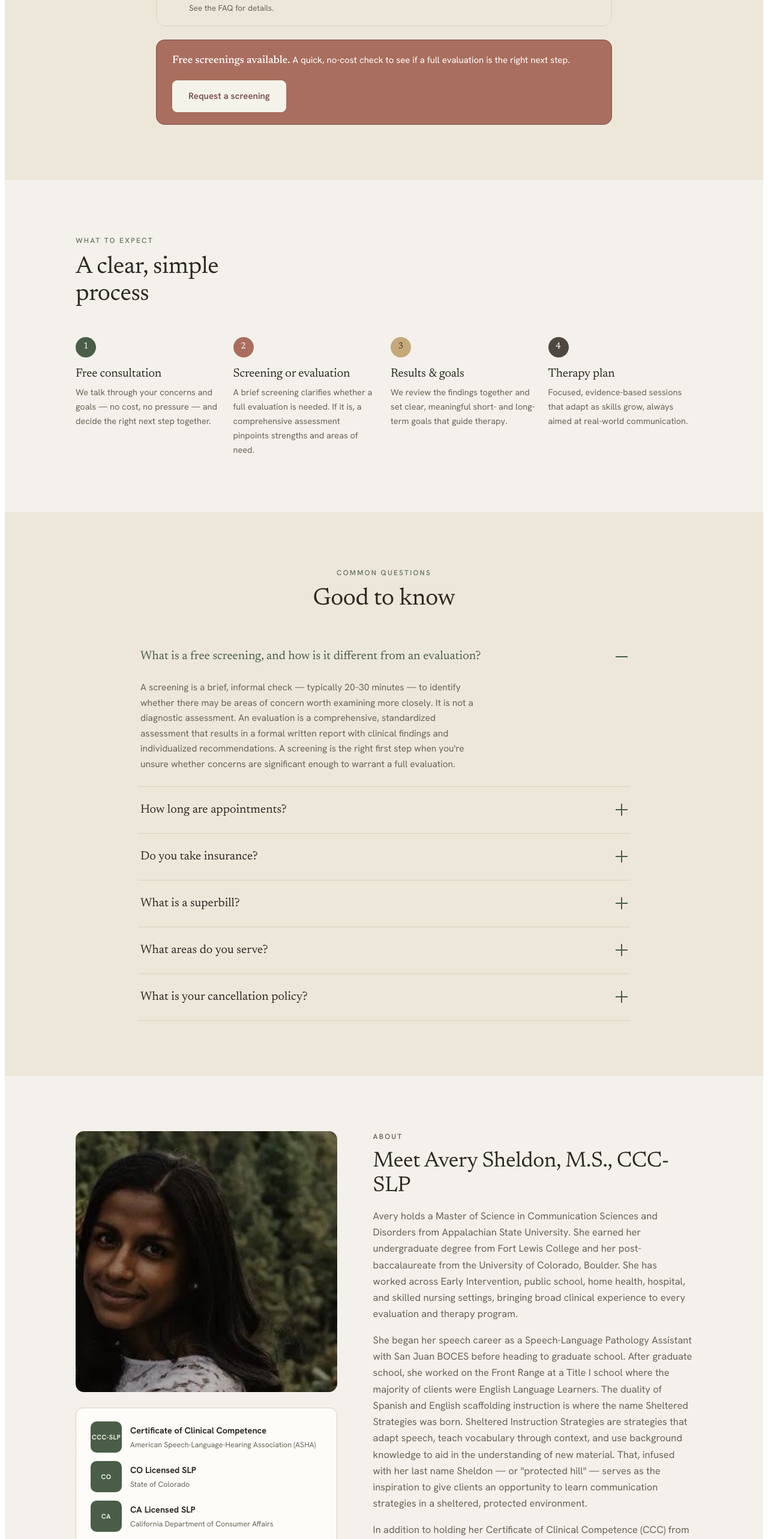
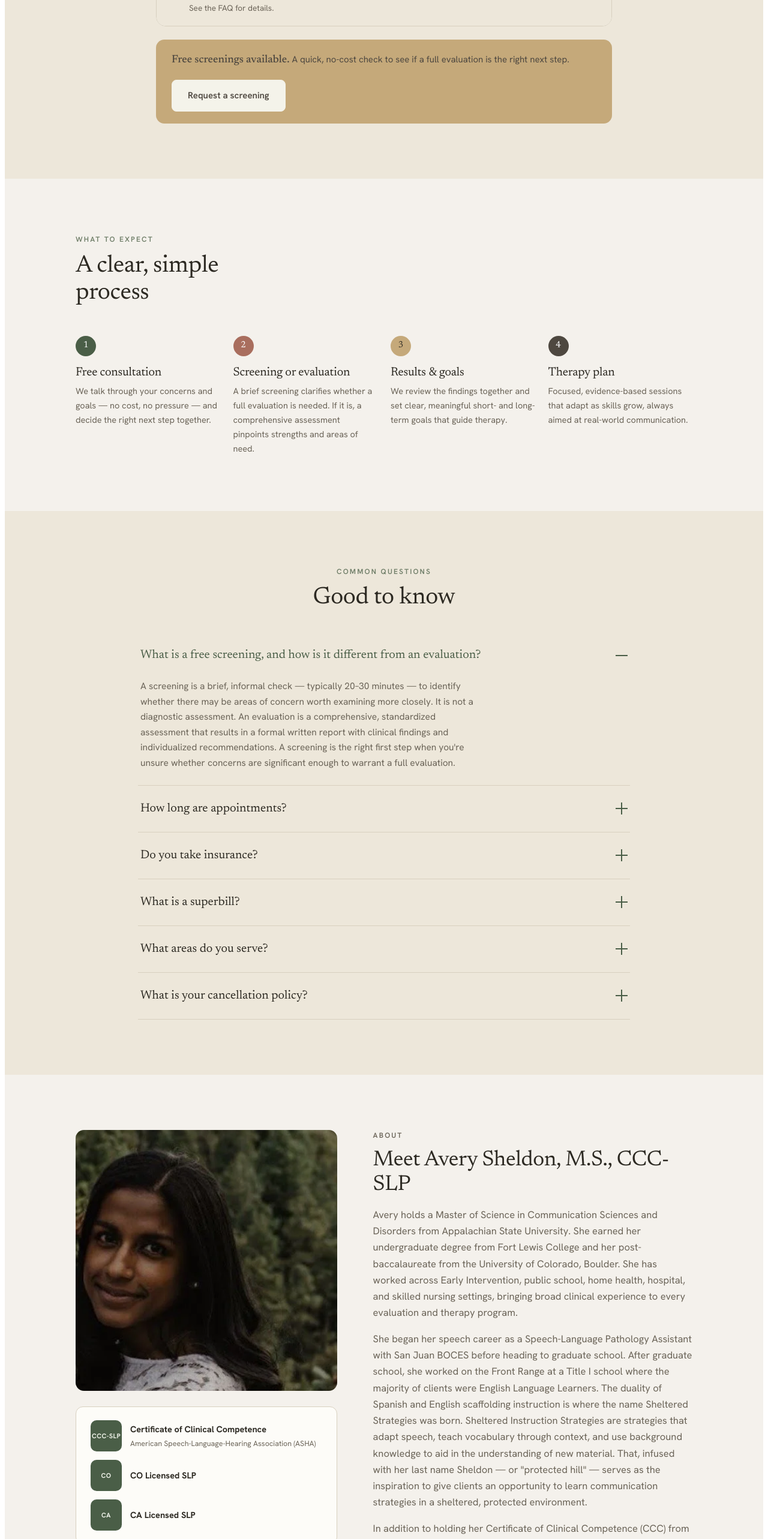
Before and after one commit to ivansippy/sheltered-strategies, a Next.js app: page / in a window 1280 px wide. Shown: the part 4639-7205 px from the top of the page at 60% size. Built offline with nearby package versions, Linux system fonts and the light colour scheme.

Commit message:
renamed:    public/assets/lake +at+end.jpg -> public/assets/lake+at+end.jpg 	modified:   src/app/globals.css 	modified:   src/app/page.tsx

```diff
--- a/src/app/globals.css
+++ b/src/app/globals.css
@@ -77,7 +77,7 @@ html,body{overflow-x:hidden;max-width:100%;}
 .ss .btn:hover{background:var(--green);border-color:var(--green);transform:translateY(-1px);}
 .ss .btn--ghost{background:transparent;color:var(--ink);border-color:var(--line-2);}
 .ss .btn--ghost:hover{background:var(--white);border-color:var(--ink);color:var(--ink);transform:translateY(-1px);}
-.ss .btn--light{background:#f4f3ea;color:var(--rose-deep);border-color:#f4f3ea;}
+.ss .btn--light{background:#f4f3ea;color:var(--charcoal);border-color:#f4f3ea;}
 .ss .btn--light:hover{background:#fff;border-color:#fff;color:var(--green-deep);}
 .ss .btn--taupe{background:var(--taupe);color:var(--white);border-color:var(--taupe);}
 .ss .btn--taupe:hover{background:var(--taupe-deep);border-color:var(--taupe-deep);transform:translateY(-1px);}
@@ -189,8 +189,8 @@ html,body{overflow-x:hidden;max-width:100%;}
 .ss .menu__foot svg{width:16px;height:16px;flex:none;margin-top:2px;color:var(--green);}
 
 /* free screening callout */
-.ss .screen{max-width:760px;margin:22px auto 0;background:var(--rose);border:1px solid var(--rose-deep);border-radius:14px;padding:20px 26px;display:flex;align-items:center;gap:18px;flex-wrap:wrap;justify-content:space-between;}
-.ss .screen p{margin:0;color:#fff;font-size:15px;}
+.ss .screen{max-width:760px;margin:22px auto 0;background:var(--camel);border:0px solid var(--green);border-radius:14px;padding:20px 26px;display:flex;align-items:center;gap:18px;flex-wrap:wrap;justify-content:space-between;}
+.ss .screen p{margin:0;color:var(--charcoal) ;font-size:15px;}
 .ss .screen b{font-family:var(--serif);font-size:18px;font-weight:500;}
 
 /* process */
--- a/src/app/page.tsx
+++ b/src/app/page.tsx
@@ -150,7 +150,7 @@ const SERVICES: Service[] = [
     body: "Language is broad, nuanced, and deeply individual. Receptive language is the language you know in your head but don't always share — understanding others and following directions. Expressive language is the language you use to communicate with others. There are three components of language — form, content, and use. Within that framework, therapy may address syntax, morphology, phonology, semantics, and pragmatics.",
     photoLabel: "lake at trail's end",
     variant: "sand",
-    src: "/assets/lake +at+end.jpg",
+    src: "/assets/lake+at+end.jpg",
     pills: [
       "Receptive language",
       "Expressive language",
@@ -786,14 +786,12 @@ export default function ShelteredStrategiesHome() {
                   <span className="lic__badge">CO</span>
                   <div>
                     <b>CO Licensed SLP</b>
-                    <small>State of Colorado</small>
                   </div>
                 </div>
                 <div className="lic">
                   <span className="lic__badge">CA</span>
                   <div>
                     <b>CA Licensed SLP</b>
-                    <small>California Department of Consumer Affairs</small>
                   </div>
                 </div>
               </div>
@@ -902,7 +900,7 @@ export default function ShelteredStrategiesHome() {
             © 2026 Sheltered Strategies · Speech &amp; Language Therapy
           </span>
           <span>
-            Durango, CO · ASHA #{CONTACT.asha} · Serving {CONTACT.region}
+            Durango, CO · Serving {CONTACT.region}
           </span>
         </div>
       </footer>
```
Also changed, not shown: public/assets/lake+at+end.jpg (renamed from public/assets/lake +at+end.jpg).
